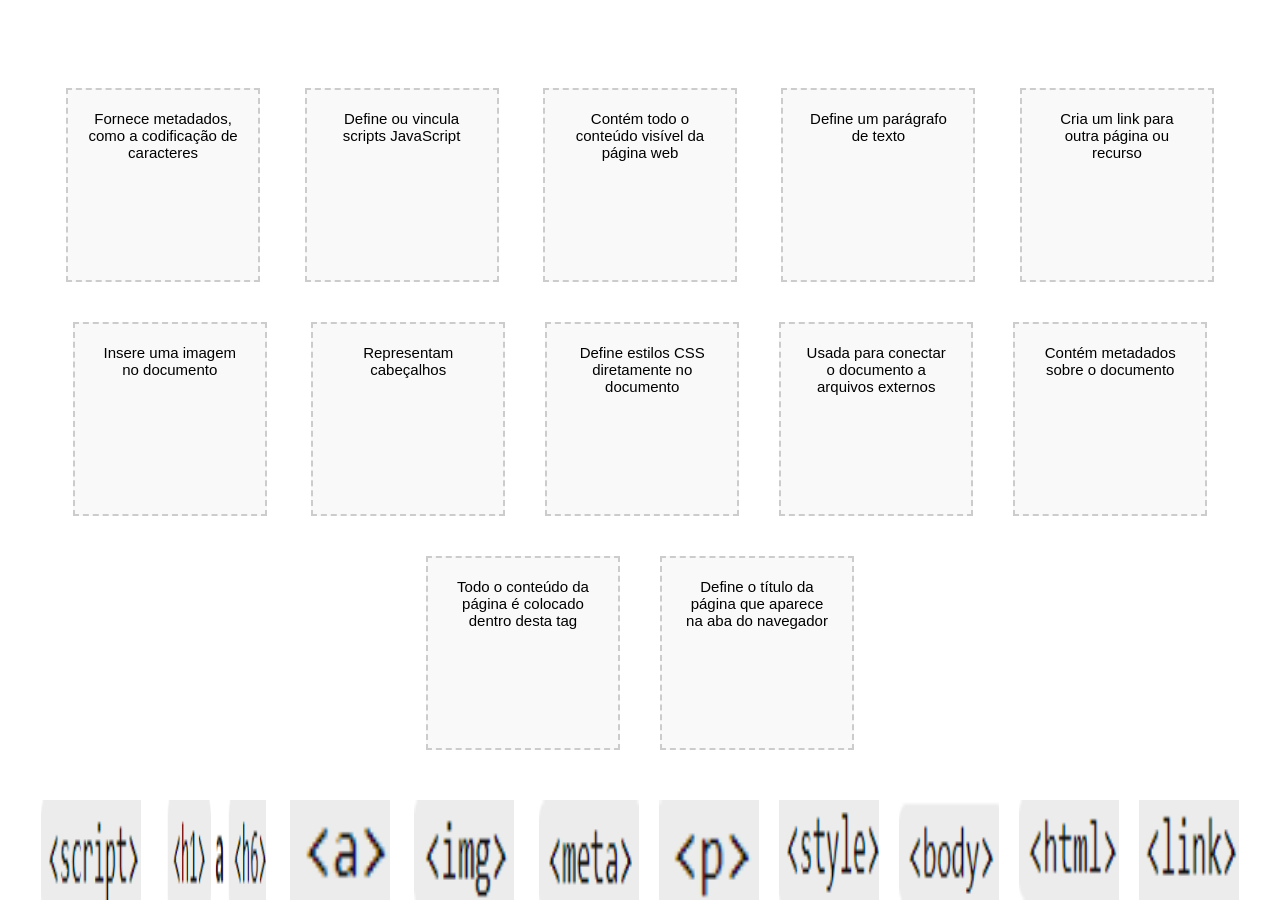
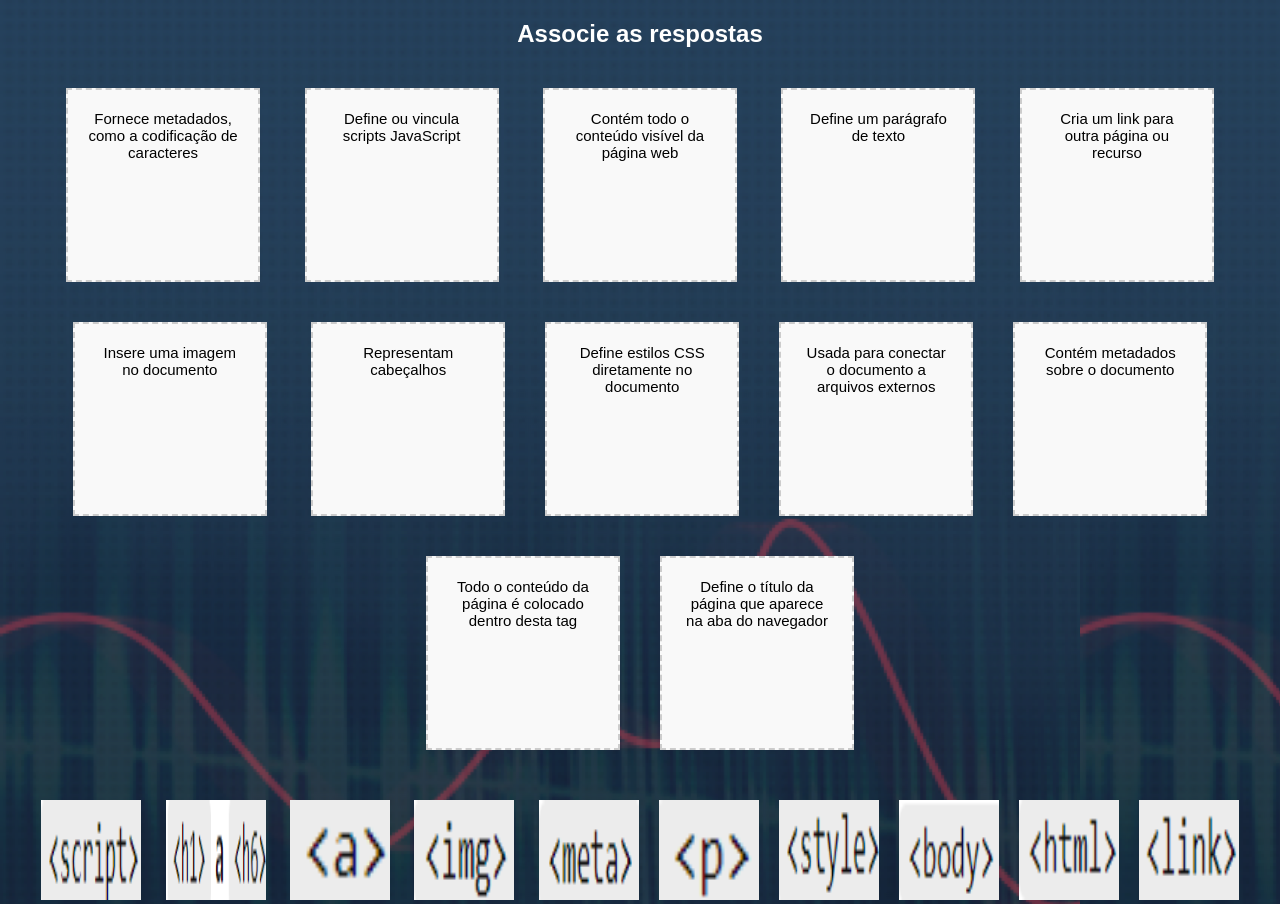
Before and after one commit to joselopes-dev/m, a plain HTML site: page index.html in a window 1280 px wide. Shown: the top 904 px of the page. Drawn offline with nearby package versions, Linux system fonts and the light colour scheme.

Commit message:
Update styles.css

```diff
--- a/styles.css
+++ b/styles.css
@@ -2,7 +2,7 @@
 body {
     font-family: Arial, sans-serif;
     text-align: center;
-    background-image: url(imagens/home-background-mobile.png);
+    background-image: url(./home-background-mobile.png);
   }
 
   h2 {
```
